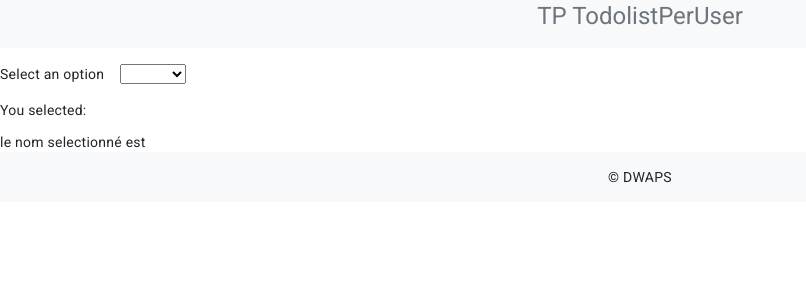
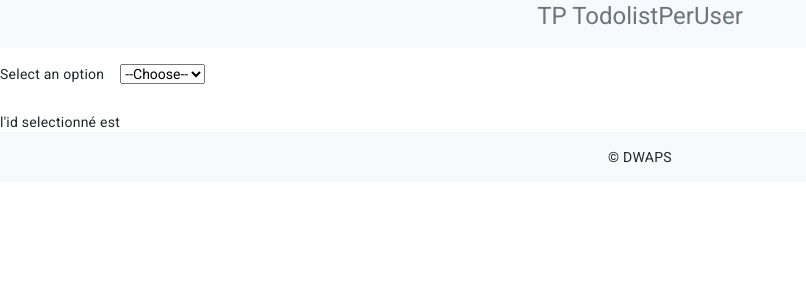
Before and after one commit to CaroleT34/my-project, an Angular app: page / in a window 1280 px wide. Shown: the top 300 px of the page, without its empty margins (0-806 px from the left). Built offline with nearby package versions, Linux system fonts and the light colour scheme; data requests are answered from the project's data file.

Commit message:
phrase d'intro + passage de l'id_user à l'enfant

```diff
--- a/src/app/components/main/main.component.html
+++ b/src/app/components/main/main.component.html
@@ -1,11 +1,13 @@
 <mat-form-field appearance="fill">
     <label>Select an option</label>
     <select matNativeControl [(ngModel)]="selectedUser" name="user" class="form-select m-3">
+        <option>--Choose--</option>
         <option *ngFor="let user of users" [value]="user.id">
           {{user.name}}
         </option>
     </select>
+    <div *ngIf="users">
+        <p>{{getSelectedUserName()}}</p>
+    </div>
   </mat-form-field>
-
-  <p>You selected: {{selectedUser}}</p>
-<app-todo (title)="selectedUser"></app-todo>
+<app-todo [title]="selectedUser"></app-todo>
--- a/src/app/components/main/main.component.ts
+++ b/src/app/components/main/main.component.ts
@@ -1,5 +1,6 @@
 import { Component } from '@angular/core';
 import { User } from 'src/app/shared/models/user';
+import { UserService } from 'src/app/shared/services/user.service';
 
 @Component({
   selector: 'app-main',
@@ -14,4 +15,22 @@ export class MainComponent {
     {id: '2', name: 'Manon'}
   ];
 
+  constructor(private userService: UserService) {}
+
+  ngOnInit() {
+    this.userService.getUsers().subscribe(
+      (users) => {
+        this.users = users;
+      }
+    );
+  }
+
+  getSelectedUserName() {
+    if (this.selectedUser) {
+      const user = this.users.find((u) => u.id == this.selectedUser);
+      return user ? "Les tâches pour " + user.name + " sont :": '';
+    }
+    return '';
+  }
+
 }
--- a/src/app/components/todo/todo.component.html
+++ b/src/app/components/todo/todo.component.html
@@ -1,3 +1,3 @@
 <div>
-    le nom selectionné est {{ title }}
+    l'id selectionné est {{ title }}
 </div>
--- a/src/app/components/todo/todo.component.ts
+++ b/src/app/components/todo/todo.component.ts
@@ -1,4 +1,5 @@
 import { Component, Input } from '@angular/core';
+import { MainComponent } from '../main/main.component';
 
 @Component({
   selector: 'app-todo',
@@ -8,6 +9,4 @@ import { Component, Input } from '@angular/core';
 export class TodoComponent {
   @Input() title: string;
 
-  constructor() {
-  }
 }
--- /dev/null
+++ b/src/app/shared/services/user.service.ts
@@ -0,0 +1,18 @@
+import { Injectable } from '@angular/core';
+import { HttpClient } from '@angular/common/http';
+import { Observable } from 'rxjs';
+import { environment } from 'src/environments/environment';
+import { User } from '../models/user';
+
+@Injectable({
+  providedIn: 'root'
+})
+export class UserService {
+  private apiUrl = environment.urlApi + '/users';
+
+  constructor(private http: HttpClient) {}
+
+  getUsers(): Observable<User[]> {
+    return this.http.get<User[]>(this.apiUrl);
+  }
+}
```
Also changed, not shown: 1 other file (tests, documents, lock files or other folders).
